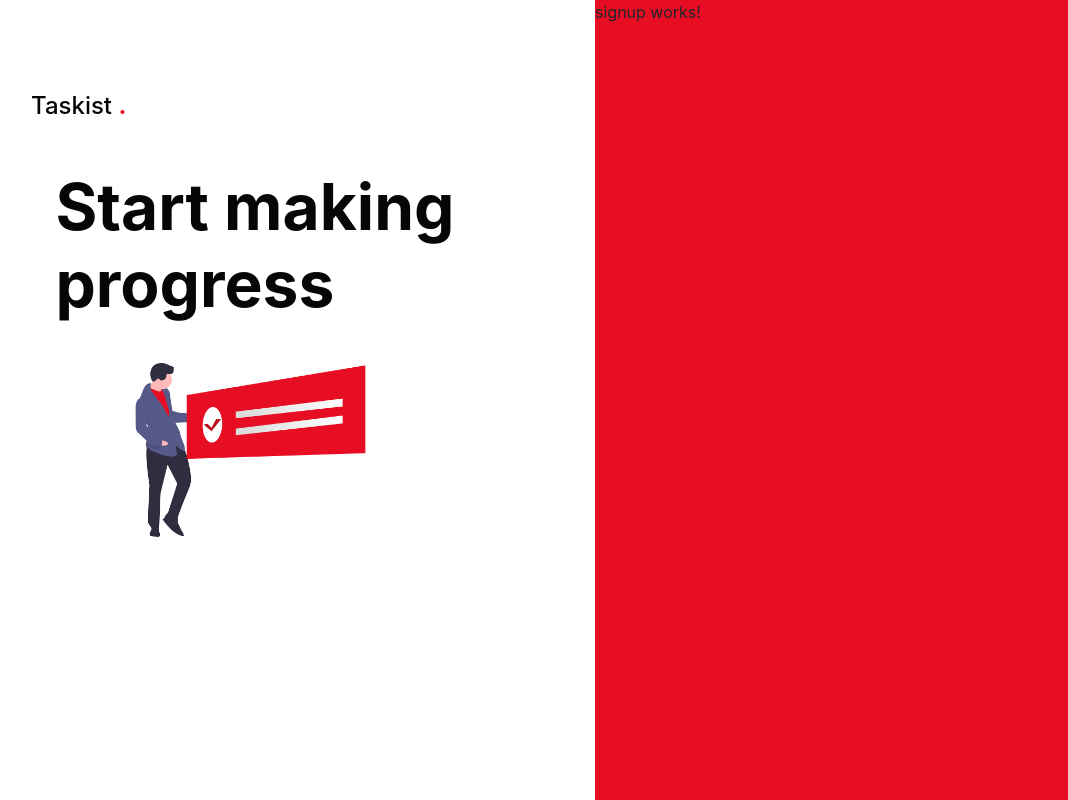
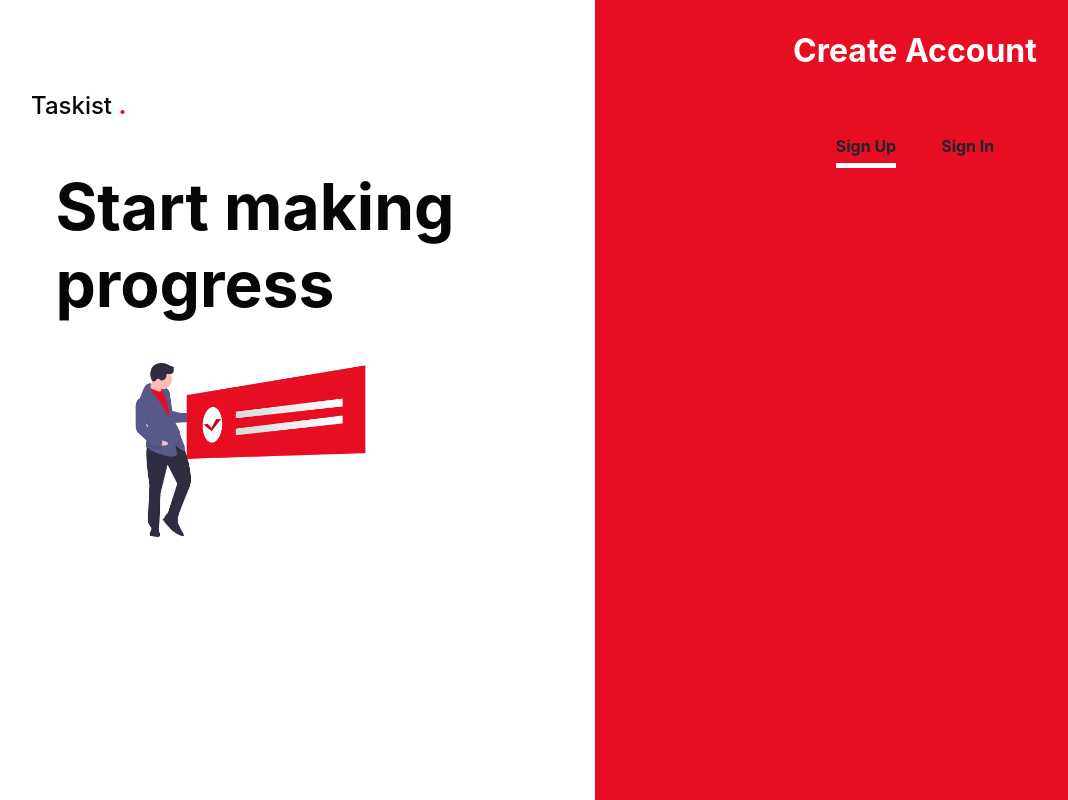
Before and after one commit to Gokul-ramalingam/Taskist, an Angular app: page /main in a window 1280 px wide. Shown: the whole page, without its empty margins (30-1098 px from the left). Built offline with nearby package versions, Linux system fonts and the light colour scheme.

Commit message:
Update in signup component

```diff
--- a/src/app/signup/signup.component.css
+++ b/src/app/signup/signup.component.css
@@ -0,0 +1,21 @@
+.content{
+    padding: 0%;
+    margin: 0%;
+}
+
+.signupTitle{
+    text-align: center;
+    margin-top: 5%;
+    color: #ffffff;
+}
+
+.toggleButton{
+    margin-top: 10%;
+    text-align: center;
+}
+
+.signupToggleButton{
+    /* color: #ffffff; */
+    padding: 0% 0% 1% 0%;
+   border-bottom: 5px solid #ffffff;
+}
--- a/src/app/signup/signup.component.html
+++ b/src/app/signup/signup.component.html
@@ -1,3 +1,7 @@
-<p>
-  signup works!
-</p>
+<div class="content">
+  <h2 class="signupTitle"><b>Create Account</b></h2>
+  <div class="toggleButton">
+    <b class="signupToggleButton">Sign Up</b>&nbsp;&nbsp;&nbsp;&nbsp;&nbsp;&nbsp;&nbsp;&nbsp;&nbsp;
+    <b class="signinToggleButton">Sign In</b>
+  </div>
+</div>
```
